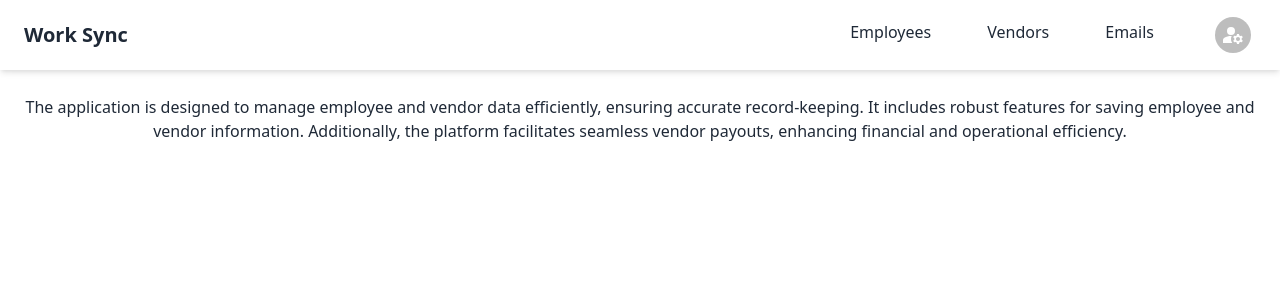
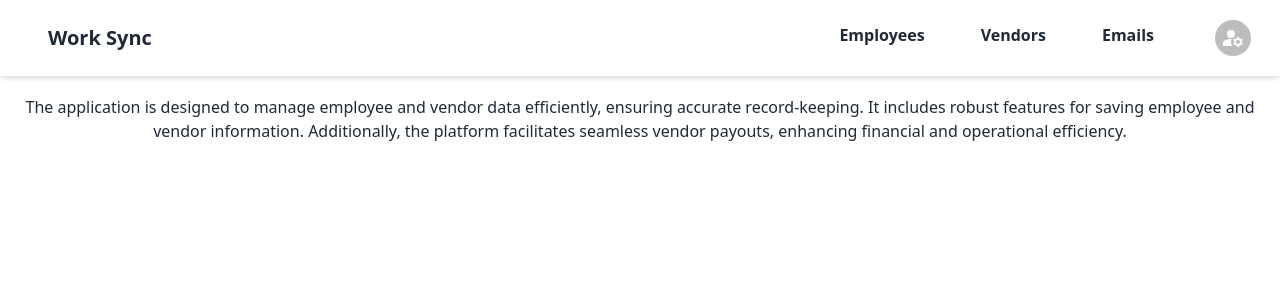
Before and after one commit to Sachin2310/work-sync-frontend, a React (Vite) app: page / in a window 1280 px wide. Shown: the top 300 px of the page. Built offline with nearby package versions, Linux system fonts and the light colour scheme; sample sign-in values are in the browser's storage.

Commit message:
feat: hover effect on nav bar

```diff
--- a/src/components/SideBar.jsx
+++ b/src/components/SideBar.jsx
@@ -11,13 +11,15 @@ const SideBar = () => {
       <nav className={`bg-white shadow-md custom-sidebar`}>
         <div className="mx-auto px-6 py-3 flex justify-between items-center">
           <div
-            className="text-xl font-bold text-gray-800 cursor-pointer"
+            className="text-xl text-gray-800 px-6 py-3 font-bold text-gray-800 cursor-pointer relative group"
             onClick={() => {
               navigate("/");
             }}
           >
-            Work Sync
+            <span className="relative z-10">Work Sync</span>
+            <span className="absolute inset-0 bg-gray-200 opacity-0 transition-opacity duration-300 rounded-full group-hover:opacity-50"></span>
           </div>
+
           <div className="block lg:hidden">
             <button
               className="text-gray-800 focus:outline-none"
@@ -47,29 +49,35 @@ const SideBar = () => {
               {accessToken ? (
                 <>
                   <li
-                    className="block text-gray-800 py-2 px-4 cursor-pointer"
+                    className="font-bold text-gray-800 py-2 px-4 cursor-pointer relative group"
                     onClick={() => {
                       navigate("/employee-list");
                     }}
                   >
-                    Employees
+                    <span className="relative z-10">Employees</span>
+                    <span className="absolute inset-0 w-full h-full bg-gray-200 opacity-0 transition-opacity duration-300 rounded-full group-hover:opacity-50"></span>
                   </li>
+
                   <li
-                    className="block text-gray-800 py-2 px-4 cursor-pointer"
+                    className="font-bold text-gray-800 py-2 px-4 cursor-pointer relative group"
                     onClick={() => {
                       navigate("/vendor-list");
                     }}
                   >
-                    Vendors
+                    <span className="relative z-10">Vendors</span>
+                    <span className="absolute inset-0 bg-gray-200 opacity-0 transition-opacity duration-300 rounded-full group-hover:opacity-50"></span>
                   </li>
+
                   <li
-                    className="block text-gray-800 py-2 px-4 cursor-pointer"
+                    className="font-bold text-gray-800 py-2 px-4 cursor-pointer relative group"
                     onClick={() => {
                       navigate("/emails");
                     }}
                   >
-                    Emails
+                    <span className="relative z-10">Emails</span>
+                    <span className="absolute inset-0 bg-gray-200 opacity-0 transition-opacity duration-300 rounded-full group-hover:opacity-50"></span>
                   </li>
+
                   <li>
                     <Profile />
                   </li>
@@ -77,12 +85,13 @@ const SideBar = () => {
               ) : (
                 <>
                   <li
-                    className="block text-gray-800 py-2 px-4 cursor-pointer"
+                    className="font-bold text-gray-800 py-2 px-4 cursor-pointer relative group"
                     onClick={() => {
                       navigate("/signUp-form");
                     }}
                   >
-                    SignUp
+                    <span className="relative z-10">SignUp</span>
+                    <span className="absolute inset-0 bg-gray-200 opacity-0 transition-opacity duration-300 rounded-full group-hover:opacity-50"></span>
                   </li>
                 </>
               )}
```
